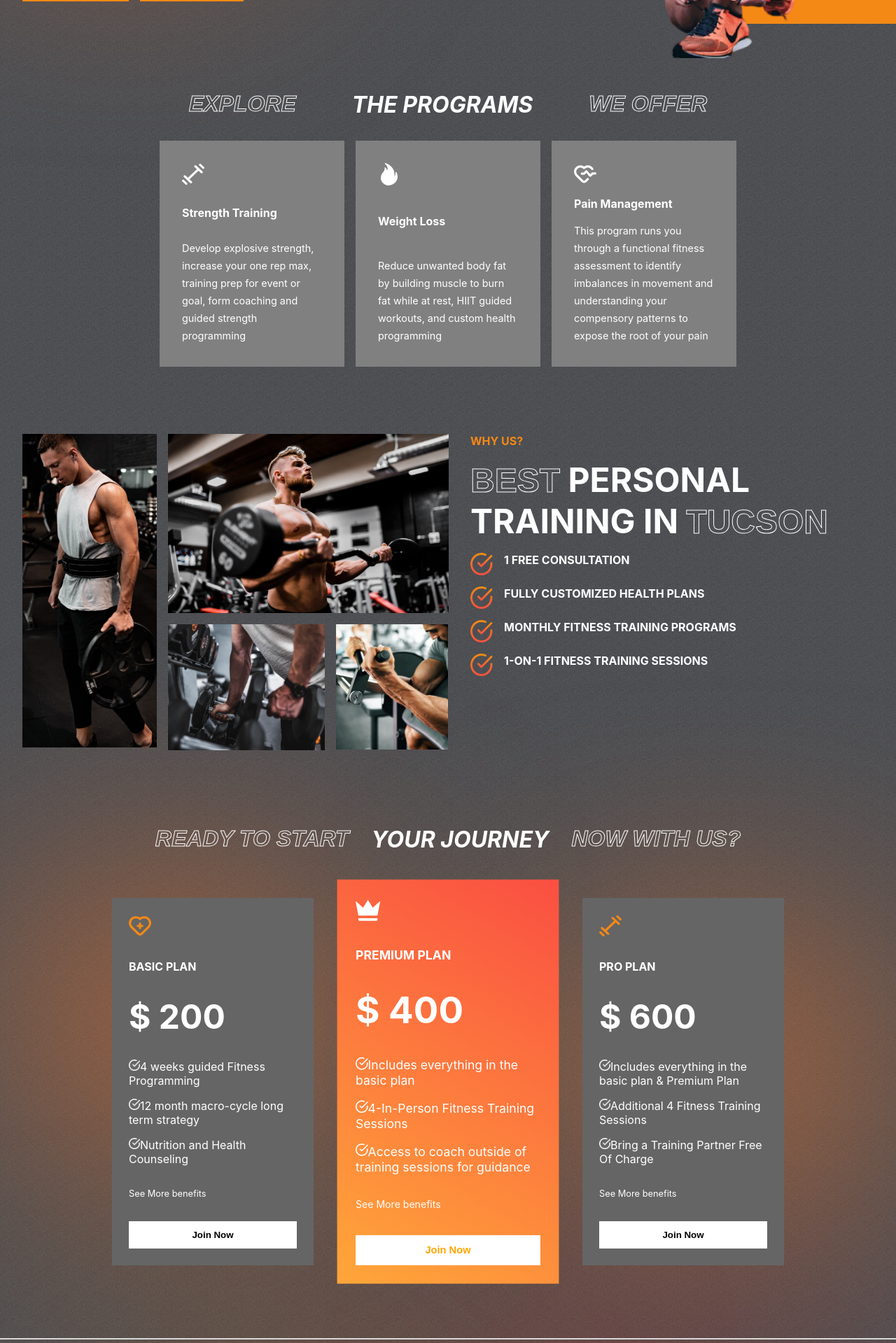
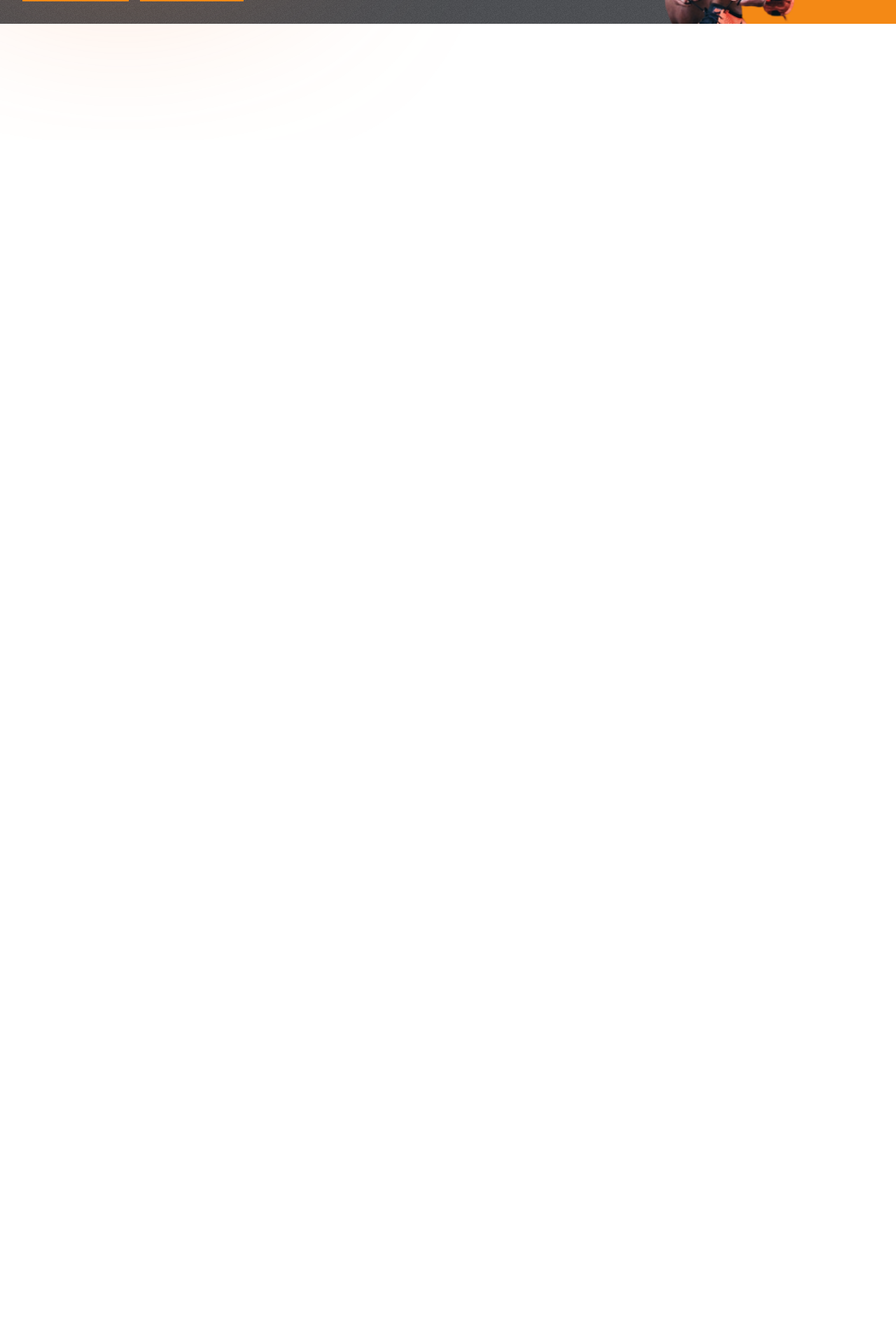
Before and after one commit to Mognoid3r/49ers, a React (Create React App) app: page / in a window 1280 px wide. Shown: the part 600-2519 px from the top of the page at 70% size. After the commit the page ends 800 px from the top, so only its background shows below. Built offline with nearby package versions, Linux system fonts and the light colour scheme.

Commit message:
troubling shooting

```diff
--- a/src/App.js
+++ b/src/App.js
@@ -1,20 +1,18 @@
 import './App.css';
-import Footer from './components/Footer/Footer';
+// import Footer from './components/Footer/Footer';
 import Hero from './components/Hero/Hero';
-// import Join from './components/Join/Join';
-import Plans from './components/Plans/Plans';
-import Programs from './components/Programs/Programs';
-import Reasons from './components/Reasons/Reasons';
+// import Plans from './components/Plans/Plans';
+// import Programs from './components/Programs/Programs';
+// import Reasons from './components/Reasons/Reasons';
 
 function App() {
   return (
     <div className="App">
           <Hero/>
-          <Programs />
+          {/* <Programs />
           <Reasons />
           <Plans />
-          {/* <Join /> */}
-          <Footer />
+          <Footer /> */}
 
 
     </div>
```
